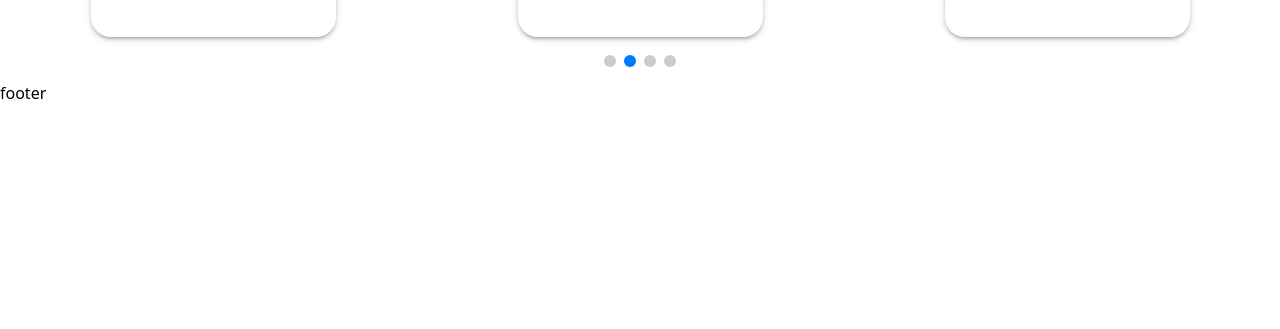
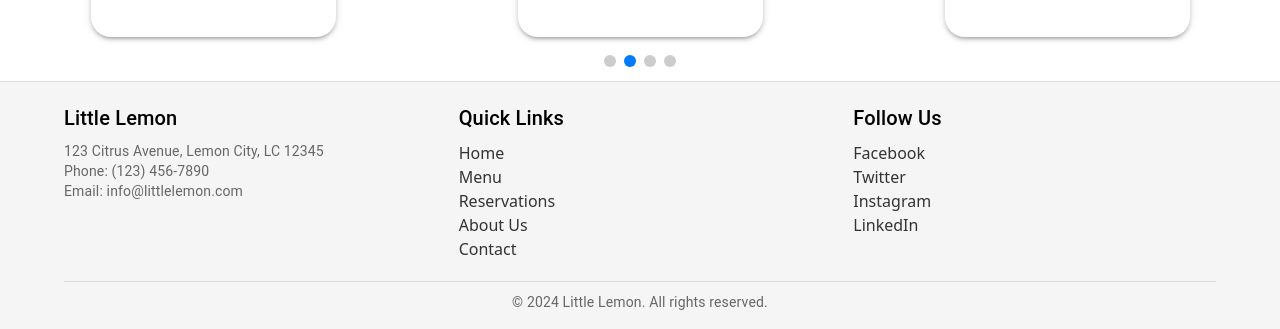
Before and after one commit to Tasfiq-asif/LittleLemon, a React (Vite) app: page / in a window 1280 px wide. Shown: the part 1137-1466 px from the top of the page. Before the commit the page ends 1242 px from the top, so only its background shows below. Built offline with nearby package versions, Linux system fonts and the light colour scheme; no server answers.

Commit message:
footer added

```diff
--- a/src/components/Footer/Footer.jsx
+++ b/src/components/Footer/Footer.jsx
@@ -1,10 +1,126 @@
+import { Container, Grid, Typography, Link, Box } from "@mui/material";
 
 const Footer = () => {
-    return (
-        <footer>
-            footer
-        </footer>
-    );
+  return (
+    <Box
+      component="footer"
+      sx={{
+        backgroundColor: "#f5f5f5",
+        padding: "20px 0",
+        borderTop: "1px solid #ddd",
+      }}
+    >
+      <Container>
+        <Grid container spacing={4}>
+          <Grid item xs={12} md={4}>
+            <Typography variant="h6" gutterBottom>
+              Little Lemon
+            </Typography>
+            <Typography variant="body2" color="text.secondary">
+              123 Citrus Avenue, Lemon City, LC 12345
+            </Typography>
+            <Typography variant="body2" color="text.secondary">
+              Phone: (123) 456-7890
+            </Typography>
+            <Typography variant="body2" color="text.secondary">
+              Email: info@littlelemon.com
+            </Typography>
+          </Grid>
+          <Grid item xs={12} md={4}>
+            <Typography variant="h6" gutterBottom>
+              Quick Links
+            </Typography>
+            <ul style={{ listStyleType: "none", padding: 0 }}>
+              <li>
+                <Link href="/" color="text.primary" underline="hover">
+                  Home
+                </Link>
+              </li>
+              <li>
+                <Link href="/order" color="text.primary" underline="hover">
+                  Menu
+                </Link>
+              </li>
+              <li>
+                <Link
+                  href="/reserve"
+                  color="text.primary"
+                  underline="hover"
+                >
+                  Reservations
+                </Link>
+              </li>
+              <li>
+                <Link href="/about" color="text.primary" underline="hover">
+                  About Us
+                </Link>
+              </li>
+              <li>
+                <Link href="/contact" color="text.primary" underline="hover">
+                  Contact
+                </Link>
+              </li>
+            </ul>
+          </Grid>
+          <Grid item xs={12} md={4}>
+            <Typography variant="h6" gutterBottom>
+              Follow Us
+            </Typography>
+            <ul style={{ listStyleType: "none", padding: 0 }}>
+              <li>
+                <Link
+                  href="#"
+                  color="text.primary"
+                  underline="hover"
+                >
+                  Facebook
+                </Link>
+              </li>
+              <li>
+                <Link
+                  href="https://twitter.com/littlelemon"
+                  color="text.primary"
+                  underline="hover"
+                >
+                  Twitter
+                </Link>
+              </li>
+              <li>
+                <Link
+                  href="#"
+                  color="text.primary"
+                  underline="hover"
+                >
+                  Instagram
+                </Link>
+              </li>
+              <li>
+                <Link
+                  href="https://linkedin.com/company/littlelemon"
+                  color="text.primary"
+                  underline="hover"
+                >
+                  LinkedIn
+                </Link>
+              </li>
+            </ul>
+          </Grid>
+        </Grid>
+        <Box
+          sx={{
+            textAlign: "center",
+            marginTop: "20px",
+            borderTop: "1px solid #ddd",
+            paddingTop: "10px",
+          }}
+        >
+          <Typography variant="body2" color="text.secondary">
+            &copy; {new Date().getFullYear()} Little Lemon. All rights reserved.
+          </Typography>
+        </Box>
+      </Container>
+    </Box>
+  );
 };
 
 export default Footer;
--- a/src/components/Reviews/Reviews.jsx
+++ b/src/components/Reviews/Reviews.jsx
@@ -4,7 +4,7 @@ import { Swiper, SwiperSlide } from "swiper/react";
 import "swiper/css"; // Base Swiper styles
 import "swiper/css/pagination"; // Pagination module styles
 import "swiper/css/navigation"; // Navigation module styles
-import { Autoplay, Pagination, Navigation, A11y } from "swiper/modules";
+import { Autoplay, Pagination } from "swiper/modules";
 import "./reviews.css"
 
 const Reviews = () => {
```
Also changed, not shown: src/components/ReviewCard/ReviewCard.jsx (+8 -0 lines).
